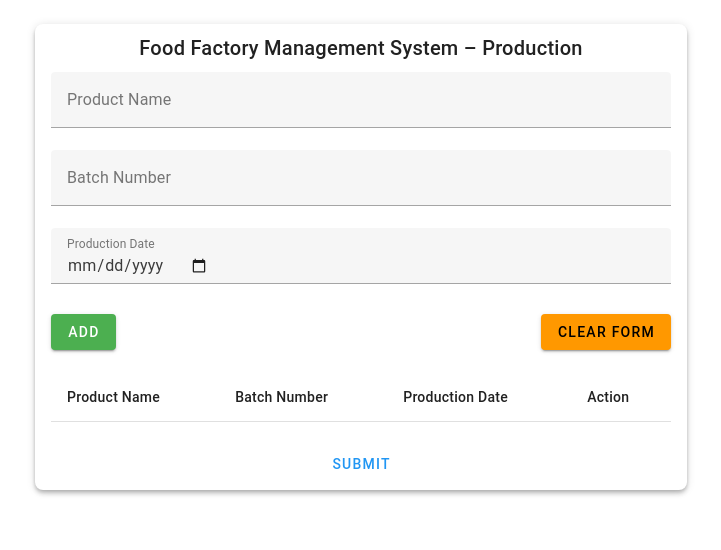
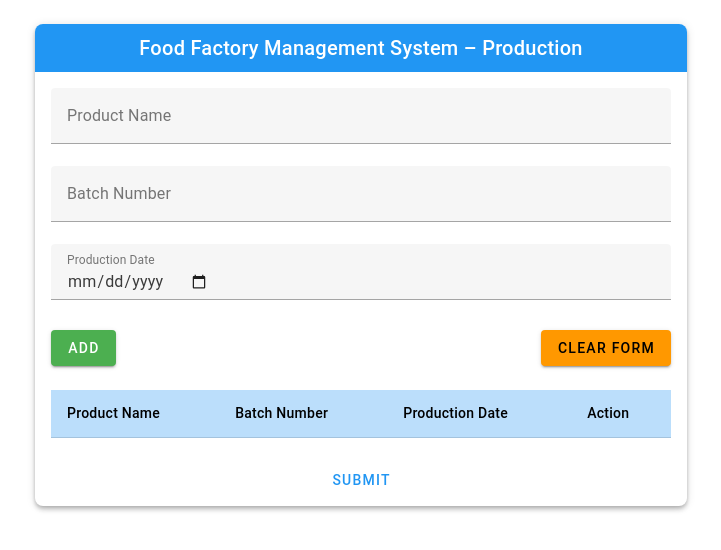
Before and after one commit to Ruukshan/food-factory-management-system, a Vue app: page / in a window 1280 px wide. Shown: the top 550 px of the page, without its empty margins (279-1000 px from the left). Built offline with nearby package versions, Linux system fonts and the light colour scheme.

Commit message:
Change styles in form

```diff
--- a/src/components/ProductionForm.vue
+++ b/src/components/ProductionForm.vue
@@ -1,13 +1,15 @@
 <template>
   <v-container class="pa-6" max-width="700">
     <v-card elevation="4" class="rounded-lg">
-      <v-card-title class="text-h6 text-center" color="primary white--text">
+      <v-card-title class="text-h6 text-center bg-blue text-white">
         Food Factory Management System – Production
       </v-card-title>
+      <v-spacer></v-spacer>
 
       <v-card-text>
         <!-- FORM -->
         <v-form ref="form" v-model="isValid">
+
           <v-text-field
             v-model="product.productName"
             label="Product Name"
@@ -37,7 +39,7 @@
         <!-- TABLE -->
         <v-table class="mt-6" density="comfortable">
           <thead>
-            <tr>
+            <tr class="bg-blue-lighten-4">
               <th>Product Name</th>
               <th>Batch Number</th>
               <th>Production Date</th>
@@ -45,7 +47,7 @@
             </tr>
           </thead>
           <tbody>
-            <tr v-for="(item, index) in products" :key="index">
+            <tr class="blue-lighten-5" v-for="(item, index) in products" :key="index">
               <td>{{ item.productName }}</td>
               <td>{{ item.batchNumber }}</td>
               <td>{{ item.productionDate }}</td>
@@ -61,6 +63,7 @@
 
       <v-card-actions class="justify-center">
         <v-btn color="blue" @click="submitToFirebase">Submit</v-btn>
+
       </v-card-actions>
     </v-card>
   </v-container>
```
